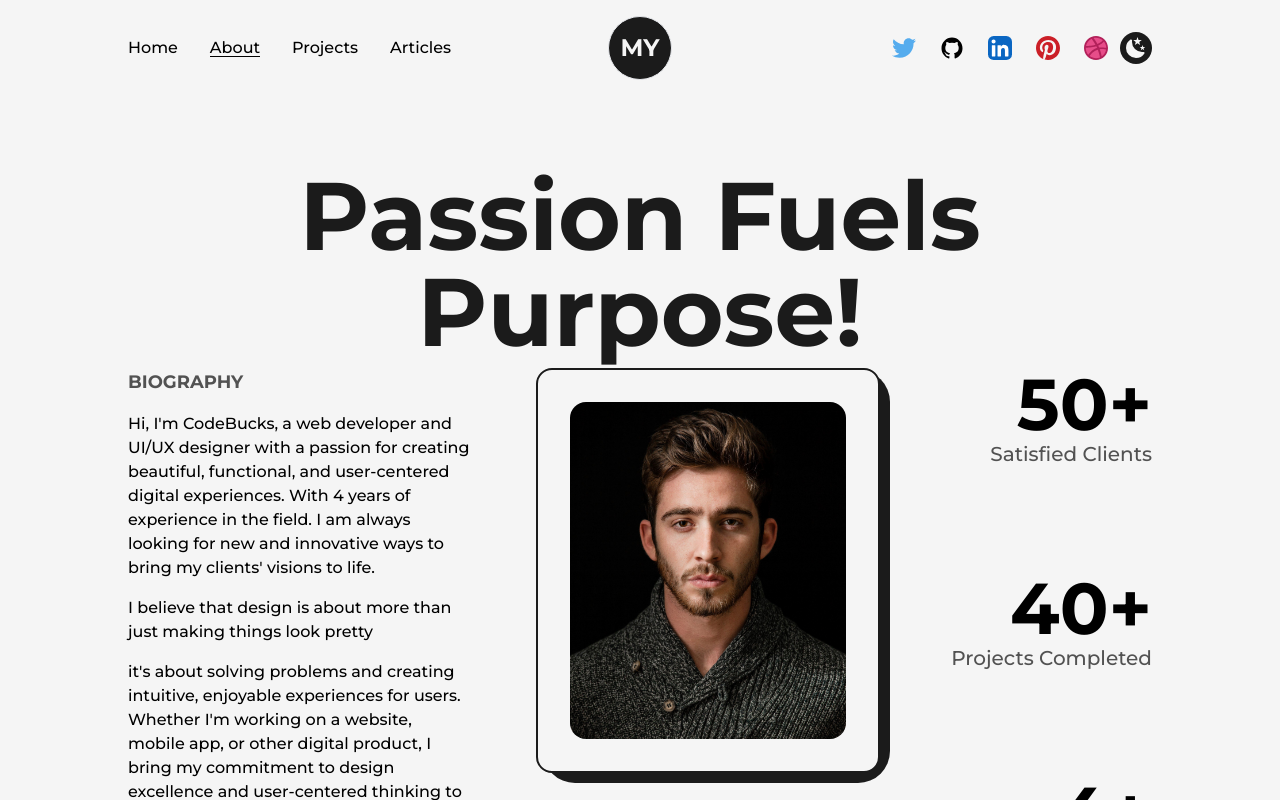
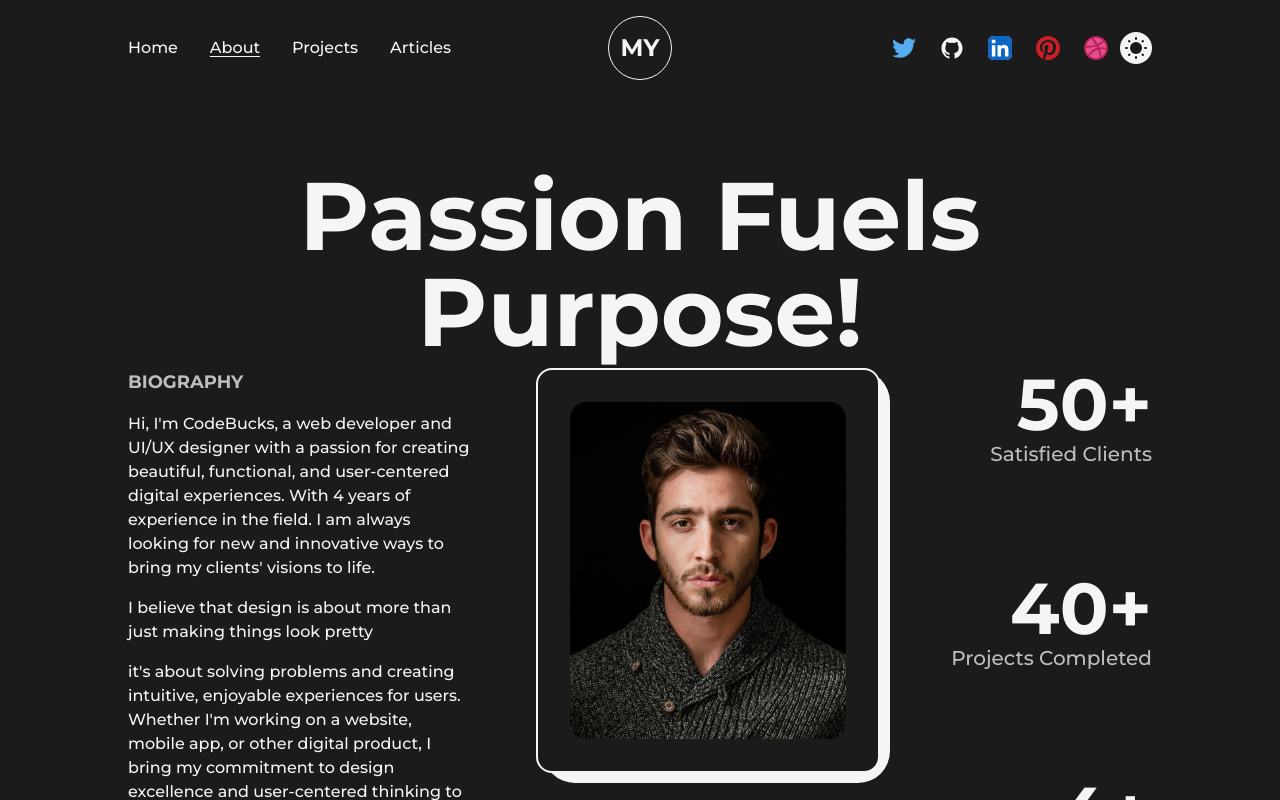
Before and after one commit to MustafaYilmaz1625/my-portfolio-nextjs-tailwindcss, a Next.js app: page /about in a window 1280 px wide. Both pictures are taken after a click on the button 1136 px from the left and 48 px from the top of the page. Shown: the top 800 px of the page. Built offline with nearby package versions, Linux system fonts and the light colour scheme.

Commit message:
about apply DarkMode on js page

```diff
--- a/src/components/Education.js
+++ b/src/components/Education.js
@@ -16,7 +16,7 @@
         transition={{ duration: 0.5, type: "spring" }}
       >
         <h3 className="capitalize font-bold text-2xl">{type}</h3>
-        <span className="capitalize font-medium text-dark/75">
+        <span className="capitalize font-medium text-dark/75 dark:text-light/75">
           {time} | {place}
         </span>
         <p className="font-medium w-full">{info}</p>
@@ -39,7 +39,7 @@
       <div ref={ref} className="w-[75%] mx-auto relative">
         <motion.div
           style={{ scaleY: scrollYProgress }}
-          className="absolute left-9 top-0 w-[4px] h-full bg-dark origin-top"
+          className="absolute left-9 top-0 w-[4px] h-full bg-dark origin-top dark:bg-light"
         />
         <ul className="w-full flex flex-col items-start justify-between ml-4">
           <Details
--- a/src/components/Experience.js
+++ b/src/components/Experience.js
@@ -14,11 +14,11 @@
       >
         <h3 className="capitalize font-bold text-2xl">
           {position}&nbsp;
-          <a href={companyLink} target="_blank" className="text-primary capitalize">
+          <a href={companyLink} target="_blank" className="text-primary dark:text-primaryDark capitalize">
             @{company}
           </a>
         </h3>
-        <span className="capitalize font-medium text-dark/75">
+        <span className="capitalize font-medium text-dark/75 dark:text-light/75">
           {time} | {address}
         </span>
         <p className="font-medium w-full">{work}</p>
@@ -43,7 +43,7 @@
       <div ref={ref} className="w-[75%] mx-auto relative">
         <motion.div
         style={{scaleY:scrollYProgress}}
-        className="absolute left-9 top-0 w-[4px] h-full bg-dark origin-top" />
+        className="absolute left-9 top-0 w-[4px] h-full bg-dark origin-top dark:bg-light" />
         <ul className="w-full flex flex-col items-start justify-between ml-4">
           <Details
             position="Software Engineer "
--- a/src/components/LiIcon.js
+++ b/src/components/LiIcon.js
@@ -9,13 +9,13 @@
   });
 
   return (
-    <figure className="absolute left-0 stroke-dark">
+    <figure className="absolute left-0 stroke-dark dark:stroke-light">
       <svg className='-rotate-90' width="75" height="75" viewBox="0 0 100 100">
         <circle
           cx="75"
           cy="50"
           r="20"
-          className="stroke-primary stroke-1 fill-none"
+          className="stroke-primary dark:stroke-primaryDark stroke-1 fill-none"
         />
         <motion.circle
           cx="75"
@@ -24,9 +24,9 @@
           style={{
             pathLength: scrollYProgress,
           }}
-          className="stroke-[5px] fill-light"
+          className="stroke-[5px] fill-light dark:fill-dark"
         />
-        <circle cx="75" cy="50" r="10" className="animate-pulse stroke-1 fill-primary" />
+        <circle cx="75" cy="50" r="10" className="animate-pulse stroke-1 fill-primary dark:fill-primaryDark" />
       </svg>
     </figure>
   );
--- a/src/components/Skills.js
+++ b/src/components/Skills.js
@@ -4,11 +4,11 @@
 const Skill =({name,x,y})=>{
     return (
       <motion.div
-        className="flex items-center justify-center absolute rounded-full font-semibold bg-dark text-light py-3 px-6 shadow-dark cursor-pointer "
-        whileHover={{ scale: 1.5 }}
+        className="flex items-center justify-center absolute rounded-full font-semibold
+         bg-dark text-light py-3 px-6 shadow-dark cursor-pointer dark:text-dark dark:bg-light "
+        whileHover={{ scale: 1.05 }}
         initial={{x:0,y:0}}
-        whileInView={{x:x,y:y}}
-        transition={{duration:1.5}}
+        whileInView={{x:x,y:y, transition:{duration:1.5}}}
         viewport={{once:true}}
       >
         {name}
@@ -19,11 +19,14 @@
 const Skills = () => {
   return (
     <>
-    <h2 className='fant-bold text-8xl mt-64 w-full text-center '>Skils</h2>
-    <div className='w-full h-screen relative flex items-center justify-center rounded-full bg-circularLight '>
-        <motion.div className='flex items-center justify-center rounded-full font-semibold bg-dark text-light p-8 shadow-dark cursor-pointer '
-        whileHover={{scale:1.5}}
-        >Web</motion.div>
+      <h2 className="fant-bold text-8xl mt-64 w-full text-center ">Skils</h2>
+      <div className="w-full h-screen relative flex items-center justify-center rounded-full bg-circularLight dark:bg-circularDark">
+        <motion.div
+          className="flex items-center justify-center rounded-full font-semibold bg-dark dark:text-dark dark:bg-light text-light p-8 shadow-dark cursor-pointer "
+          whileHover={{ scale: 1.05 }}
+        >
+          Web
+        </motion.div>
         <Skill name="HTML" x="-20vw" y="-2vw" />
         <Skill name="CSS" x="-5vw" y="-9vw" />
         <Skill name="Javascript" x="20vw" y="6vw" />
@@ -34,9 +37,9 @@
         <Skill name="Tailwind CSS" x="0vw" y="-23vw" />
         <Skill name="Material UI" x="-24vw" y="18vw" />
         <Skill name="Git/GitHub" x="22vw" y="18vw" />
-    </div>
+      </div>
     </>
-  )
+  );
 }
 
 export default Skills
--- a/src/components/hooks/useThemeSwitcher.js
+++ b/src/components/hooks/useThemeSwitcher.js
@@ -28,6 +28,8 @@
       }
     };
 
+    handleChange();
+
     mediaQuery.addEventListener("change", handleChange);
 
     return () => mediaQuery.removeEventListener("change", handleChange);
--- a/src/pages/_document.js
+++ b/src/pages/_document.js
@@ -1,13 +1,23 @@
-import { Html, Head, Main, NextScript } from 'next/document'
+import { Html, Head, Main, NextScript } from "next/document";
+import Script from "next/script";
 
 export default function Document() {
   return (
     <Html lang="en">
       <Head />
       <body>
+        <Script id="theme-switcher" strategy="beforeInteractive">
+          {`
+         if (localStorage.theme === 'dark' || (!('theme' in localStorage) && window.matchMedia('(prefers-color-scheme: dark)').matches)) {
+  document.documentElement.classList.add('dark')
+} else {
+  document.documentElement.classList.remove('dark')
+}
+          `}
+        </Script>
         <Main />
         <NextScript />
       </body>
     </Html>
-  )
+  );
 }
--- a/src/pages/about.js
+++ b/src/pages/about.js
@@ -40,12 +40,12 @@
         <title>CodeBucks | About Page</title>
         <meta name="description" content="any description" />
       </Head>
-      <main className="flex w-full flex-col items-center justify-center">
+      <main className="flex w-full flex-col items-center justify-center dark:text-light">
         <Layout className="pt-16 ">
           <AnimatedText text="Passion Fuels Purpose!" className="wb-16" />
           <div className="grid w-full grid-cols-8 gap-16">
             <div className="col-span-3 flex flex-col items-start justify-start">
-              <h2 className="mb-4 text-lg font-bold uppercase text-dark/75">
+              <h2 className="mb-4 text-lg font-bold uppercase text-dark/75 dark:text-light/75">
                 Biography
               </h2>
               <p className=" font-medium ">
@@ -73,8 +73,8 @@
                 your next project.
               </p>
             </div>
-            <div className="col-span-3 relative h-max rounded-2xl border-2 border-solid border-dark bg-light p-8 ">
-              <div className="absolute top-0 -right-3 -z-10 w-[102%] h-[103%] rounded-[2rem]  bg-dark" />
+            <div className="col-span-3 relative h-max rounded-2xl border-2 border-solid border-dark bg-light p-8 dark:border-light dark:bg-dark">
+              <div className="absolute top-0 -right-3 -z-10 w-[102%] h-[103%] rounded-[2rem]  bg-dark dark:bg-light" />
               <Image
                 src={profilePic}
                 alt="Codebucks"
@@ -86,7 +86,7 @@
                 <span className="inline-block text-7xl font-bold ">
                   <AnimatedNumbers value={50} />+
                 </span>
-                <h2 className="text-xl font-medium capitalize text-dark/75 ">
+                <h2 className="text-xl font-medium capitalize text-dark/75 dark:text-light/75">
                   satisfied clients
                 </h2>
               </div>
@@ -94,7 +94,7 @@
                 <span className="inline-block text-7xl font-bold ">
                   <AnimatedNumbers value={40} />+
                 </span>
-                <h2 className="text-xl font-medium capitalize text-dark/75 ">
+                <h2 className="text-xl font-medium capitalize text-dark/75 dark:text-light/75">
                   projects completed
                 </h2>
               </div>
@@ -102,16 +102,16 @@
                 <span className="inline-block text-7xl font-bold ">
                   <AnimatedNumbers value={4} />+
                 </span>
-                <h2 className="text-xl font-medium capitalize text-dark/75 ">
+                <h2 className="text-xl font-medium capitalize text-dark/75 dark:text-light/75">
                   years of experience
                 </h2>
               </div>
             </div>
             ;
           </div>
-          <Skills/>
-          <Experience/>
-          <Education/>
+          <Skills />
+          <Experience />
+          <Education />
         </Layout>
       </main>
     </>
--- a/tailwind.config.js
+++ b/tailwind.config.js
@@ -5,7 +5,7 @@
     "./src/components/**/*.{js,ts,jsx,tsx,mdx}",
     "./src/app/**/*.{js,ts,jsx,tsx,mdx}",
   ],
-  darkMode: 'class',
+  darkMode: "class",
   theme: {
     extend: {
       backgroundImage: {
@@ -23,12 +23,15 @@
         primary: "#B63E96", // 240,86,199
         primaryDark: "#58E6D9", // 80,230,217
       },
-      animation:{
-        'spin-slow':'spin 8s linear infinite'
+      animation: {
+        "spin-slow": "spin 8s linear infinite",
       },
-      backgroundImage:{
-        circularLight:'repeating-radial-gradient(rgba(0,0,0,0.4) 2px,#f5f5f5 5px, #f5f5f5 100px)'
-      }
+      backgroundImage: {
+        circularLight:
+          "repeating-radial-gradient(rgba(0,0,0,0.4) 2px,#f5f5f5 5px, #f5f5f5 100px)",
+        circularDark:
+          "repeating-radial-gradient(rgba(255,255,255,0.4) 2px,#1b1b1b 8px, #1b1b1b 100px)",
+      },
     },
   },
   plugins: [],
```
